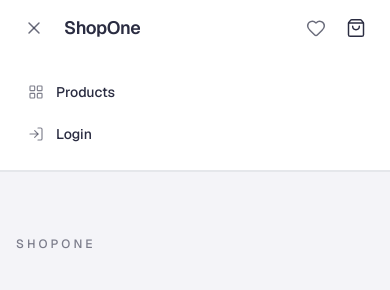
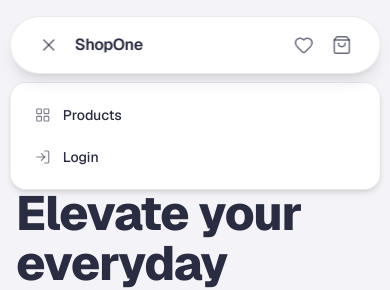
Before and after one commit to thebilalkhokhar/Ecommerce_Project_Ai, a Next.js app in the folder frontend/: page / in a window 390 px wide. Both pictures are taken after a click on the button 34 px from the left and 28 px from the top of the page. Shown: the top 290 px of the page. Built offline with nearby package versions, Linux system fonts and the light colour scheme; no server answers.

Commit message:
navbar updated

```diff
--- a/frontend/package.json
+++ b/frontend/package.json
@@ -14,6 +14,7 @@
     "axios": "^1.15.2",
     "lucide-react": "^1.14.0",
     "next": "16.2.4",
+    "next-themes": "^0.4.6",
     "react": "19.2.4",
     "react-dom": "19.2.4",
     "react-hot-toast": "^2.6.0",
--- a/frontend/src/components/layout/Navbar.tsx
+++ b/frontend/src/components/layout/Navbar.tsx
@@ -54,17 +54,26 @@ export function Navbar() {
     "inline-flex items-center gap-2 text-sm font-medium text-textMain/70 transition-colors hover:text-textMain";
 
   const linkMobile =
-    "flex items-center gap-3 rounded-lg px-3 py-2.5 text-sm font-medium text-textMain transition-colors hover:bg-gray-100";
+    "flex items-center gap-3 rounded-xl px-3 py-2.5 text-sm font-medium text-textMain transition-colors hover:bg-textMain/6";
+
+  const iconBtn =
+    "inline-flex items-center justify-center rounded-full p-2 text-textMain/70 transition-colors hover:bg-textMain/6 hover:text-textMain";
 
   return (
-    <header className="sticky top-0 z-50 border-b border-gray-200 bg-surface/95 backdrop-blur-sm print:hidden">
-      <div className="mx-auto flex h-14 max-w-6xl items-center justify-between gap-3 px-4">
-        <div className="flex min-w-0 flex-1 items-center gap-3 md:flex-initial">
+    <>
+      {/* Reserves space — navbar is fixed and out of document flow */}
+      <div className="h-19 shrink-0 print:hidden md:h-20" aria-hidden />
+
+      <header className="print:hidden">
+        <div className="pointer-events-none fixed top-4 left-1/2 z-50 w-[95%] max-w-5xl -translate-x-1/2">
+          <div className="pointer-events-auto flex flex-col gap-2">
+            <div className="flex items-center justify-between gap-2 rounded-full border border-textMain/10 bg-surface px-5 py-2.5 shadow-lg backdrop-blur-md sm:gap-3 sm:px-6 sm:py-3 md:gap-4 md:px-8 md:py-3.5">
+              <div className="flex min-w-0 flex-1 items-center gap-2 sm:gap-3 md:flex-initial">
                 <button
                   type="button"
                   aria-expanded={isMobileMenuOpen}
                   aria-label={isMobileMenuOpen ? "Close menu" : "Open menu"}
-            className="inline-flex rounded-md p-2 text-textMain/70 transition hover:bg-gray-100 hover:text-textMain md:hidden"
+                  className={`${iconBtn} md:hidden`}
                   onClick={() => setIsMobileMenuOpen((v) => !v)}
                 >
                   {isMobileMenuOpen ? (
@@ -75,7 +84,7 @@ export function Navbar() {
                 </button>
                 <Link
                   href="/"
-            className="truncate text-lg font-semibold tracking-tight text-textMain"
+                  className="truncate text-base font-semibold tracking-tight text-textMain sm:text-lg"
                   onClick={closeMobile}
                 >
                   ShopOne
@@ -83,16 +92,22 @@ export function Navbar() {
               </div>
 
               <nav
-          className="hidden items-center gap-5 md:flex md:flex-1 md:justify-center lg:gap-7"
+                className="hidden min-w-0 items-center gap-4 md:flex md:flex-1 md:justify-center lg:gap-6"
                 aria-label="Main"
               >
                 <Link href="/products" className={linkDesktop}>
-            <LayoutGrid className="h-4 w-4 opacity-80" strokeWidth={1.75} />
+                  <LayoutGrid
+                    className="h-4 w-4 opacity-80"
+                    strokeWidth={1.75}
+                  />
                   Products
                 </Link>
                 {isAuthenticated && (
                   <Link href="/orders" className={linkDesktop}>
-              <Package className="h-4 w-4 opacity-80" strokeWidth={1.75} />
+                    <Package
+                      className="h-4 w-4 opacity-80"
+                      strokeWidth={1.75}
+                    />
                     Orders
                   </Link>
                 )}
@@ -104,7 +119,10 @@ export function Navbar() {
                 )}
                 {isAuthenticated && user?.is_admin && (
                   <Link href="/admin" className={linkDesktop}>
-              <ShieldCheck className="h-4 w-4 opacity-80" strokeWidth={1.75} />
+                    <ShieldCheck
+                      className="h-4 w-4 opacity-80"
+                      strokeWidth={1.75}
+                    />
                     Admin
                   </Link>
                 )}
@@ -114,7 +132,10 @@ export function Navbar() {
                     onClick={() => logout()}
                     className={linkDesktop}
                   >
-              <LogOut className="h-4 w-4 opacity-80" strokeWidth={1.75} />
+                    <LogOut
+                      className="h-4 w-4 opacity-80"
+                      strokeWidth={1.75}
+                    />
                     Logout
                   </button>
                 ) : (
@@ -125,17 +146,17 @@ export function Navbar() {
                 )}
               </nav>
 
-        <div className="flex shrink-0 items-center gap-1 sm:gap-2">
+              <div className="flex shrink-0 items-center gap-0.5 sm:gap-1">
                 <Link
                   href="/wishlist"
-            className="rounded-md p-2 text-textMain/70 transition hover:bg-gray-100 hover:text-textMain"
+                  className={iconBtn}
                   aria-label="Wishlist"
                 >
                   <Heart className="h-5 w-5" strokeWidth={1.75} />
                 </Link>
                 <Link
                   href="/cart"
-            className="relative flex items-center rounded-md p-2 text-textMain transition hover:bg-gray-100"
+                  className={`${iconBtn} relative text-textMain`}
                   aria-label={`Cart, ${itemCount} items`}
                 >
                   <ShoppingBag className="h-5 w-5" strokeWidth={1.75} />
@@ -149,18 +170,22 @@ export function Navbar() {
             </div>
 
             <div
-        className={`md:hidden overflow-hidden border-b border-gray-200 bg-surface transition-all duration-300 ease-in-out print:hidden ${
+              className={`md:hidden overflow-hidden rounded-2xl border border-textMain/10 bg-surface shadow-md transition-all duration-300 ease-in-out ${
                 isMobileMenuOpen
-            ? "max-h-[28rem] opacity-100"
-            : "max-h-0 border-transparent opacity-0"
+                  ? "max-h-112 opacity-100"
+                  : "pointer-events-none max-h-0 border-transparent opacity-0 shadow-none"
               }`}
               id="mobile-nav"
             >
               <nav
-          className="mx-auto max-w-6xl space-y-0.5 px-4 py-4"
+                className="space-y-0.5 px-3 py-3 sm:px-4 sm:py-4"
                 aria-label="Mobile"
               >
-          <Link href="/products" className={linkMobile} onClick={closeMobile}>
+                <Link
+                  href="/products"
+                  className={linkMobile}
+                  onClick={closeMobile}
+                >
                   <LayoutGrid
                     className="h-4 w-4 text-textMain/60"
                     strokeWidth={1.75}
@@ -168,7 +193,11 @@ export function Navbar() {
                   Products
                 </Link>
                 {isAuthenticated && (
-            <Link href="/orders" className={linkMobile} onClick={closeMobile}>
+                  <Link
+                    href="/orders"
+                    className={linkMobile}
+                    onClick={closeMobile}
+                  >
                     <Package
                       className="h-4 w-4 text-textMain/60"
                       strokeWidth={1.75}
@@ -177,13 +206,24 @@ export function Navbar() {
                   </Link>
                 )}
                 {isAuthenticated && (
-            <Link href="/profile" className={linkMobile} onClick={closeMobile}>
-              <User className="h-4 w-4 text-textMain/60" strokeWidth={1.75} />
+                  <Link
+                    href="/profile"
+                    className={linkMobile}
+                    onClick={closeMobile}
+                  >
+                    <User
+                      className="h-4 w-4 text-textMain/60"
+                      strokeWidth={1.75}
+                    />
                     Profile
                   </Link>
                 )}
                 {isAuthenticated && user?.is_admin && (
-            <Link href="/admin" className={linkMobile} onClick={closeMobile}>
+                  <Link
+                    href="/admin"
+                    className={linkMobile}
+                    onClick={closeMobile}
+                  >
                     <ShieldCheck
                       className="h-4 w-4 text-textMain/60"
                       strokeWidth={1.75}
@@ -208,12 +248,18 @@ export function Navbar() {
                   </button>
                 ) : (
                   <Link href="/login" className={linkMobile} onClick={closeMobile}>
-              <LogIn className="h-4 w-4 text-textMain/60" strokeWidth={1.75} />
+                    <LogIn
+                      className="h-4 w-4 text-textMain/60"
+                      strokeWidth={1.75}
+                    />
                     Login
                   </Link>
                 )}
               </nav>
             </div>
+          </div>
+        </div>
       </header>
+    </>
   );
 }
```
Also changed, not shown: 1 other file (tests, documents, lock files or other folders). Lines whose indentation alone changed are shown as unchanged.
